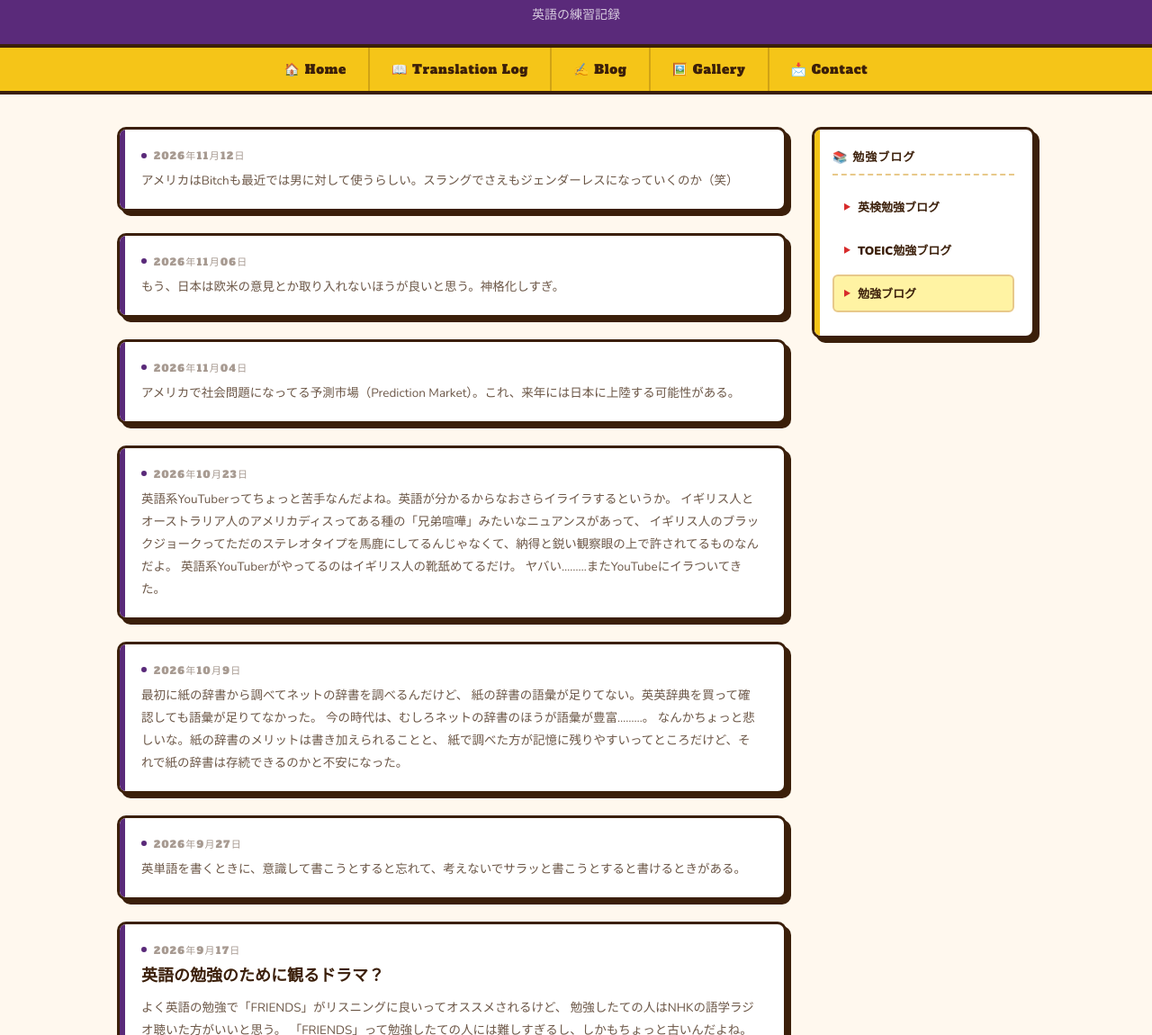
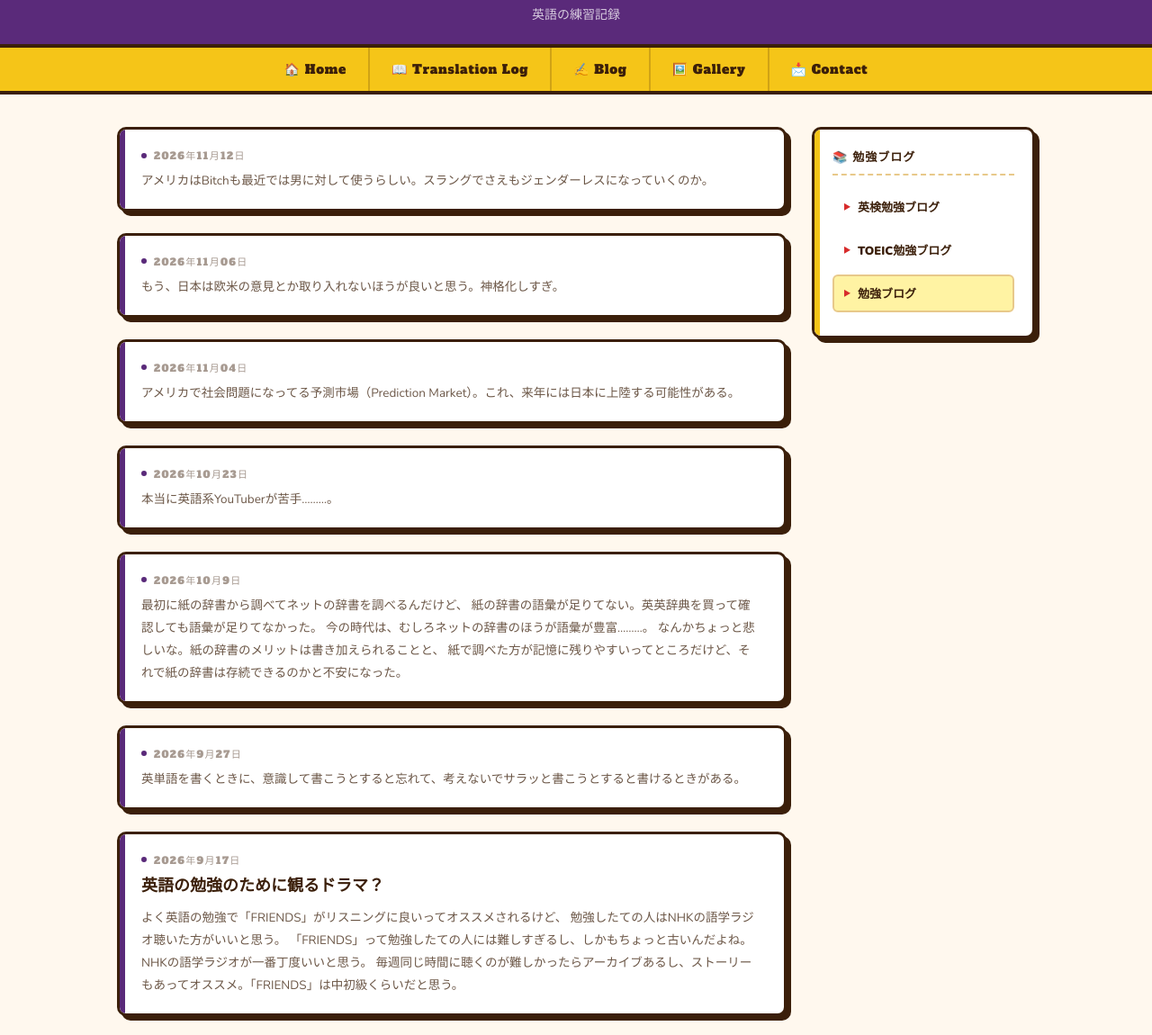
Before and after one commit to Azaleacreativeroom888/fan-english, a plain HTML site: page blog-study.html in a window 1280 px wide. Shown: the part 134-1284 px from the top of the page at 90% size. Drawn offline with nearby package versions, Linux system fonts and the light colour scheme.

Commit message:
Fix punctuation and wording in blog-study.html

```diff
--- a/blog-study.html
+++ b/blog-study.html
@@ -76,7 +76,7 @@
     <article class="blog-card">
       <div class="card-content">
         <p class="card-date">2026年11月12日</p>
-        <p class="card-body">アメリカはBitchも最近では男に対して使うらしい。スラングでさえもジェンダーレスになっていくのか（笑）</p>
+        <p class="card-body">アメリカはBitchも最近では男に対して使うらしい。スラングでさえもジェンダーレスになっていくのか。</p>
       </div>
     </article>
 
@@ -97,11 +97,7 @@
     <article class="blog-card">
       <div class="card-content">
         <p class="card-date">2026年10月23日</p>
-        <p class="card-body">英語系YouTuberってちょっと苦手なんだよね。英語が分かるからなおさらイライラするというか。
-        イギリス人とオーストラリア人のアメリカディスってある種の「兄弟喧嘩」みたいなニュアンスがあって、
-        イギリス人のブラックジョークってただのステレオタイプを馬鹿にしてるんじゃなくて、納得と鋭い観察眼の上で許されてるものなんだよ。
-        英語系YouTuberがやってるのはイギリス人の靴舐めてるだけ。
-        ヤバい………またYouTubeにイラついてきた。</p>
+        <p class="card-body">本当に英語系YouTuberが苦手………。</p>
       </div>
     </article>
 
@@ -130,8 +126,7 @@
         <p class="card-body">よく英語の勉強で「FRIENDS」がリスニングに良いってオススメされるけど、
         勉強したての人はNHKの語学ラジオ聴いた方がいいと思う。
         「FRIENDS」って勉強したての人には難しすぎるし、しかもちょっと古いんだよね。NHKの語学ラジオが一番丁度いいと思う。
-        毎週同じ時間に聴くのが難しかったらアーカイブあるし、ストーリーもあってオススメ。
-        「FRIENDS」は中初級くらいだと思う。安易にオススメするのもどうかと思うな………。</p>
+        毎週同じ時間に聴くのが難しかったらアーカイブあるし、ストーリーもあってオススメ。「FRIENDS」は中初級くらいだと思う。</p>
       </div>
     </article>
 
```
